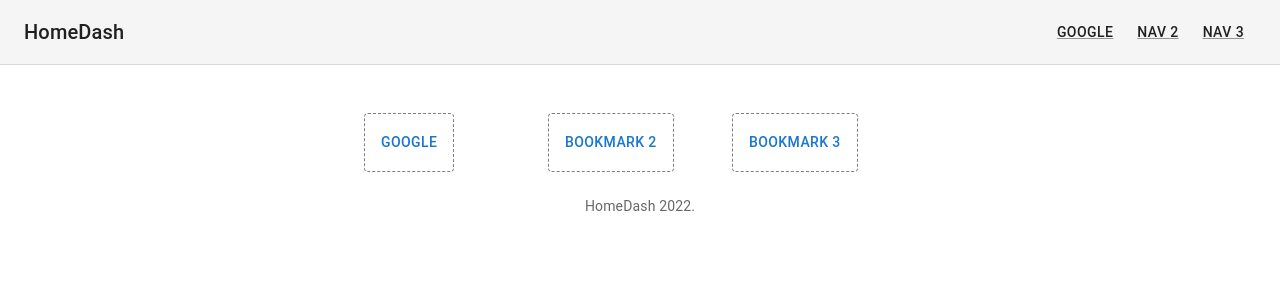
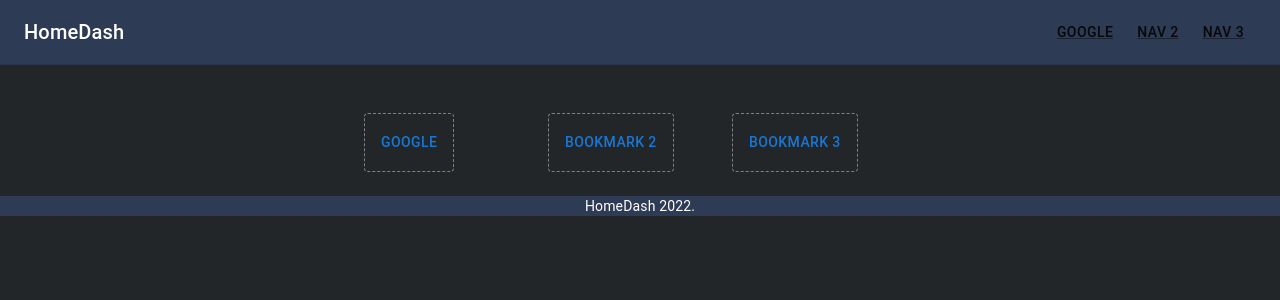
Before and after one commit to kevincornish/HomeDash, a React (Create React App) app: page / in a window 1280 px wide. Shown: the top 300 px of the page. Built offline with nearby package versions, Linux system fonts and the light colour scheme; no server answers.

Commit message:
style updates

```diff
--- a/package.json
+++ b/package.json
@@ -12,7 +12,7 @@
     "axios": "^0.25.0",
     "react": "^17.0.2",
     "react-dom": "^17.0.2",
-    "react-scripts": "5.0.0",
+    "react-scripts": "^5.0.0",
     "web-vitals": "^2.1.4"
   },
   "scripts": {
--- a/src/App.css
+++ b/src/App.css
@@ -6,4 +6,5 @@ body {
   font-weight: 1.5;
   line-height: 1.5;
   color: #fff;
+  background-color: #232629 !important;
 }
--- a/src/components/footer.jsx
+++ b/src/components/footer.jsx
@@ -1,11 +1,13 @@
-import { Typography } from "@mui/material";
+import { Container, Typography } from "@mui/material";
 
 function Footer() {
   return (
-    <Typography variant="body2" color="text.secondary" align="center">
-      HomeDash {new Date().getFullYear()}
-      {"."}
-    </Typography>
+    <Container maxWidth="100" style={{ background: "#2E3B55" }}>
+      <Typography variant="body2" color="white" align="center">
+        HomeDash {new Date().getFullYear()}
+        {"."}
+      </Typography>
+    </Container>
   );
 }
 export default Footer;
--- a/src/components/header.jsx
+++ b/src/components/header.jsx
@@ -9,7 +9,7 @@ function Header() {
   return (
     <AppBar
       position="static"
-      color="default"
+      style={{ background: "#2E3B55" }}
       elevation={0}
       sx={{ borderBottom: (theme) => `1px solid ${theme.palette.divider}` }}
     >
--- a/src/components/reddit.jsx
+++ b/src/components/reddit.jsx
@@ -23,7 +23,7 @@ function ShowReddit() {
         variant="overline"
         display="block"
         sx={{ mt: 2, mb: 1 }}
-        color="text.secondary"
+        color="white"
         gutterBottom
       >
         Reddit /all
@@ -44,9 +44,9 @@ const CharacterGrid = ({ items }) => {
         href={"https://reddit.com/" + i.data.subreddit_name_prefixed}
         target="_blank"
       >
-        {i.data.subreddit_name_prefixed})
-      </Link>{" "}
-      {i.data.over_18}
+        {i.data.subreddit_name_prefixed}
+      </Link>
+      ) {i.data.over_18}
     </List>
   ));
 };
```
Also changed, not shown: 1 other file (tests, documents, lock files or other folders).
